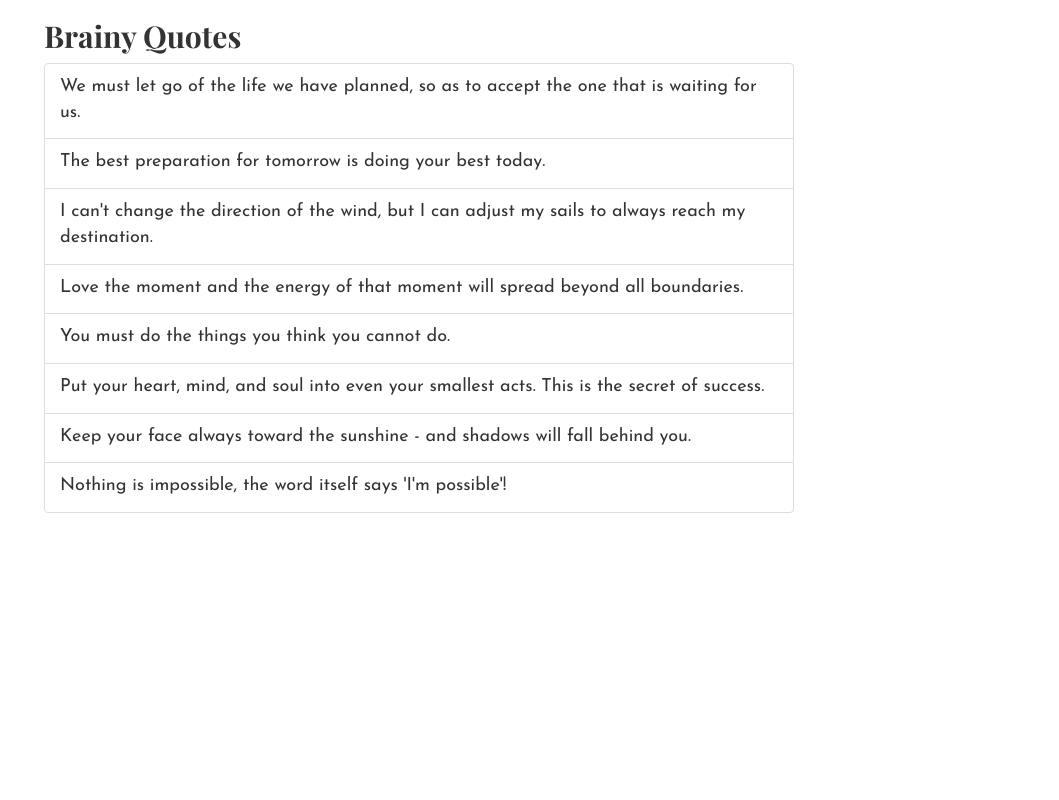
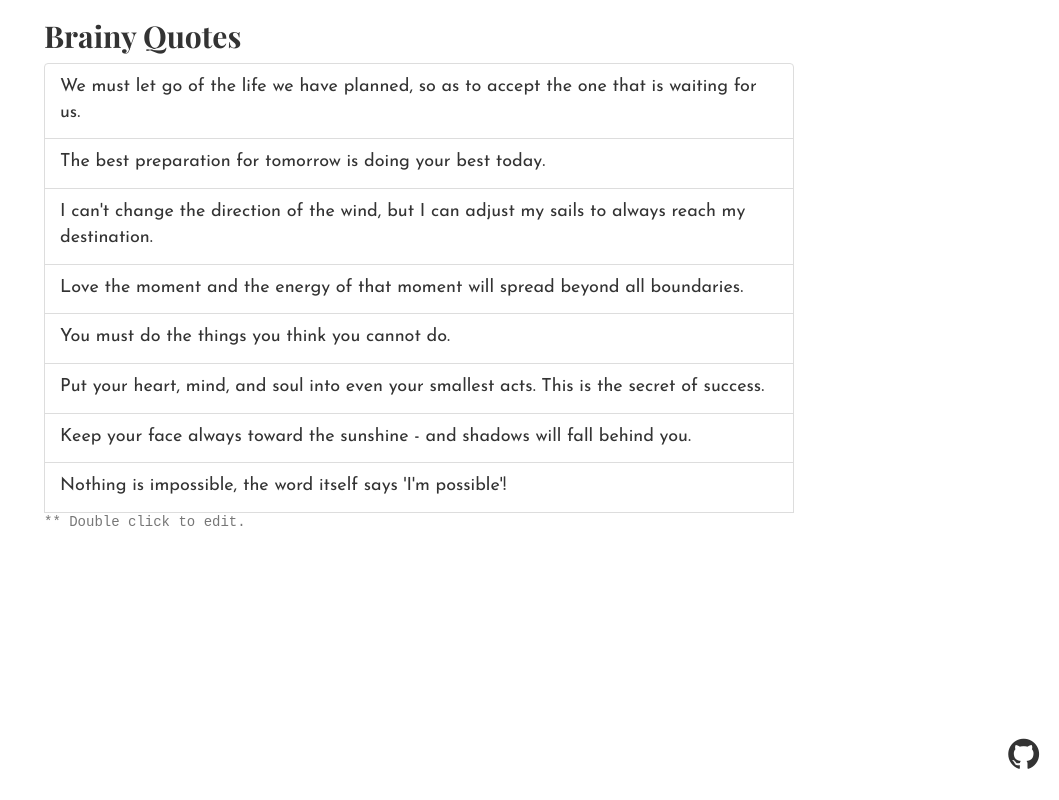
Before and after one commit to mamunmorshed/edit-on-doubleclick, a plain HTML site: page example/index.html in a window 1280 px wide. Shown: the whole page, without its empty margins (221-1280 px from the left). Drawn offline with nearby package versions, Linux system fonts and the light colour scheme.

Commit message:
Added github credits at the footer

```diff
--- a/example/index.html
+++ b/example/index.html
@@ -6,9 +6,13 @@
 
 	<link href="https://fonts.googleapis.com/css?family=Josefin+Sans:400,600|Playfair+Display:700" rel="stylesheet">
 	<link rel="stylesheet" href="https://maxcdn.bootstrapcdn.com/bootstrap/3.3.7/css/bootstrap.min.css" integrity="sha384-BVYiiSIFeK1dGmJRAkycuHAHRg32OmUcww7on3RYdg4Va+PmSTsz/K68vbdEjh4u" crossorigin="anonymous">
+	<link rel="stylesheet" href="https://cdnjs.cloudflare.com/ajax/libs/font-awesome/4.7.0/css/font-awesome.css" />
 	<style type="text/css">
 		h2{
 			font-family: 'Playfair Display', serif;
+		}
+		ul p{
+			font-family: monospace;
 		}
 		.list-group-item{
 			font-family: 'Josefin Sans', sans-serif;
@@ -36,6 +40,14 @@
 			background: transparent;
 		}
 
+		a.github-credits {
+		    position: fixed;
+		    bottom: 20px;
+		    right: 20px;
+		    font-size: 36px;
+		    color: #333;
+		    z-index: 999;
+		}
 
 	</style>
 </head>
@@ -53,12 +65,13 @@
 						<li class="list-group-item">Put your heart, mind, and soul into even your smallest acts. This is the secret of success.</li>
 						<li class="list-group-item">Keep your face always toward the sunshine - and shadows will fall behind you.</li>
 						<li class="list-group-item">Nothing is impossible, the word itself says 'I'm possible'!</li>
+						<p class="text-muted">** Double click to edit.</p>
 					</ul>
 
 				</div>
 		</div>
 </div>
-
+<a href="https://github.com/mamunmorshed/edit-on-doubleclick" target="_blank" class="github-credits"><i class="fa fa-github" aria-hidden="true"></i></a>
 <script src="../script.js"></script>
 <script type="text/javascript">
 
```
